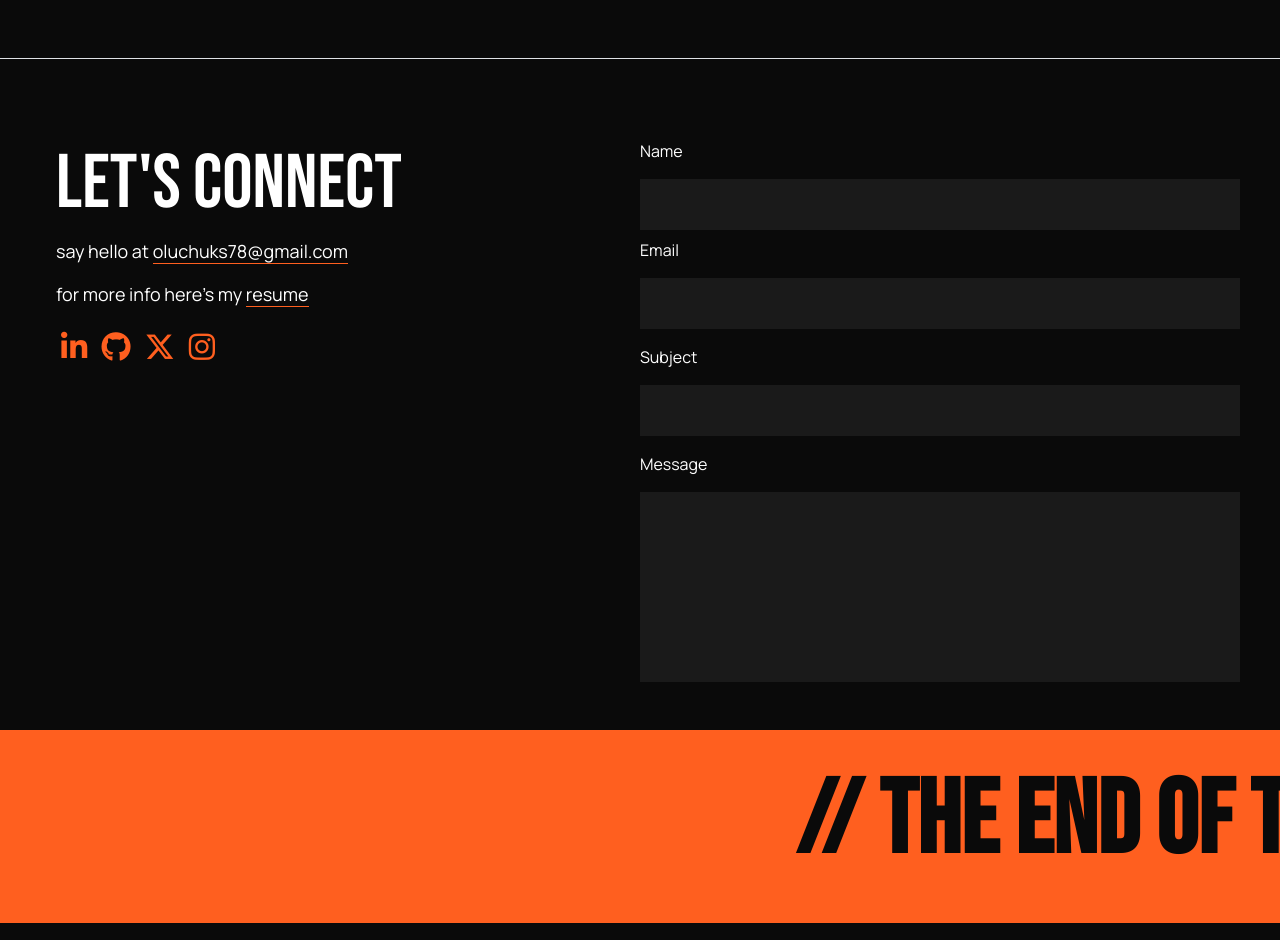
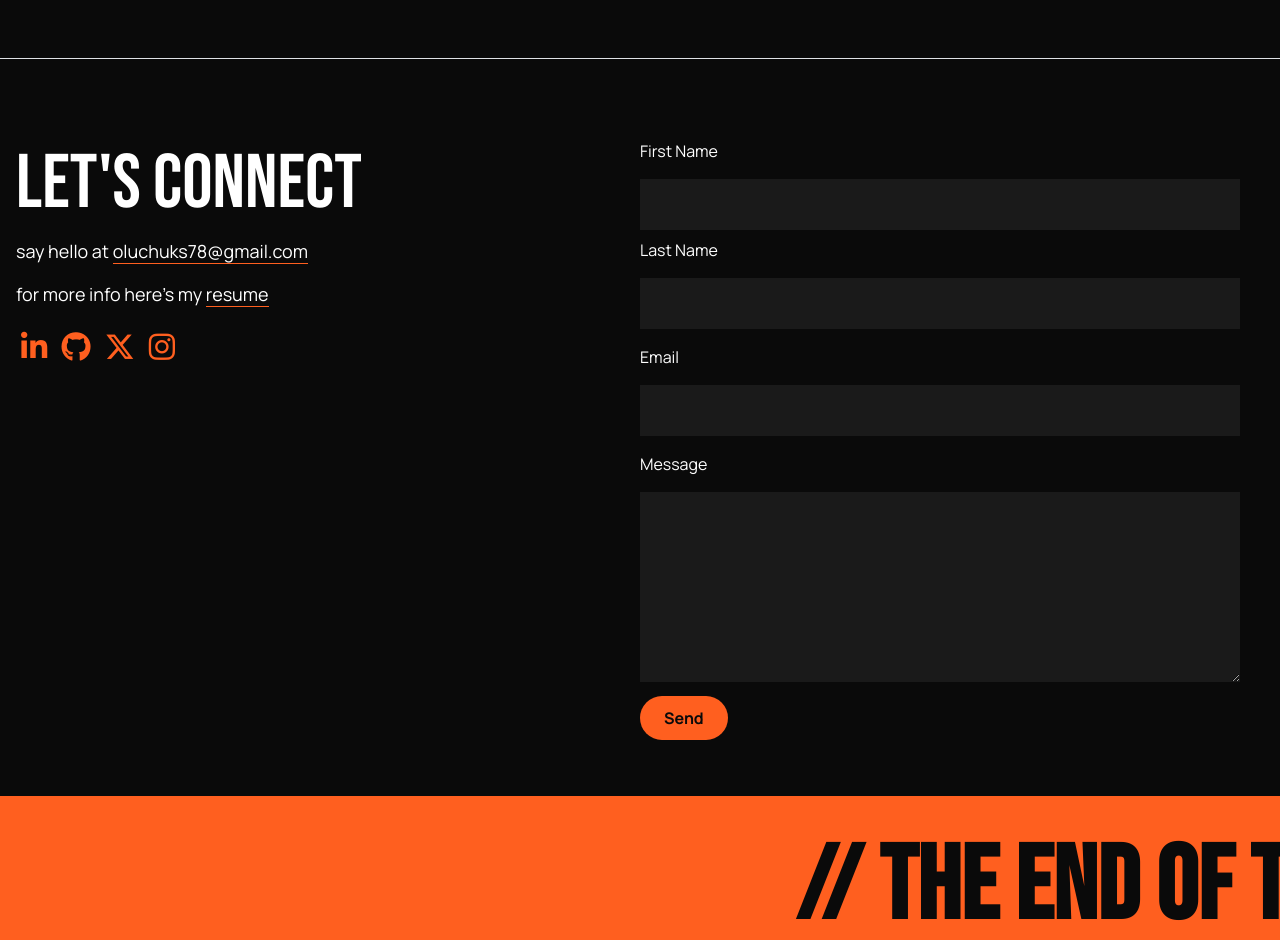
Before and after one commit to thenoxbox/My-portfolio-website., a plain HTML site: page index.html in a window 1280 px wide. Shown: the part 3960-4900 px from the top of the page. Drawn offline with nearby package versions, Linux system fonts and the light colour scheme.

Commit message:
formspree add-on.

```diff
--- a/index.html
+++ b/index.html
@@ -38,6 +38,21 @@
     <style>
       html {
         scroll-behavior: smooth;
+      }
+      .gwap {
+        font-family: "Manrope", sans-serif;
+        font-weight: 700;
+        font-size: 16px;
+        padding: 10px 24px;
+        border-radius: 50px;
+        color: #0a0a0a;
+        background-color: #ff5f1f;
+        border: 0;
+        transition: 0.4s;
+      }
+      .gwap:hover {
+        color: #ff5f1f;
+        background-color: #ffffff;
       }
     </style>
     <title>chukwuemekaoluchukwu</title>
@@ -348,20 +363,30 @@
           </div>
           <div class="footsoldiertwo">
             <div>
-              <p>Name</p>
+              <form action="https://formspree.io/f/mnqergpz" method="POST">
+
+                <p>First Name</p>
                 <input class="ourinput" type="text" id="myInput" name="name" />
+              </div>
+              <div class="py-2">
+                <p>Last Name</p>
+                <input class="ourinput" type="text" name="name" />
               </div>
               <div class="py-2">
                 <p>Email</p>
                 <input class="ourinput" type="text" name="name" />
               </div>
               <div class="py-2">
-              <p>Subject</p>
-              <input class="ourinput" type="text" name="name" />
-            </div>
-            <div class="py-2">
                 <p>Message</p>
-              <input class="ourinputm" type="text" name="name" />
+                <textarea
+                  class="ourinputm"
+                  name="message"
+                  id=""
+                  cols="60"
+                  rows="5"
+                ></textarea>
+                <button class="my-2 gwap" type="submit">Send</button>
+            </form>
             </div>
           </div>
         </div>
```
Lines whose indentation alone changed are shown as unchanged.
